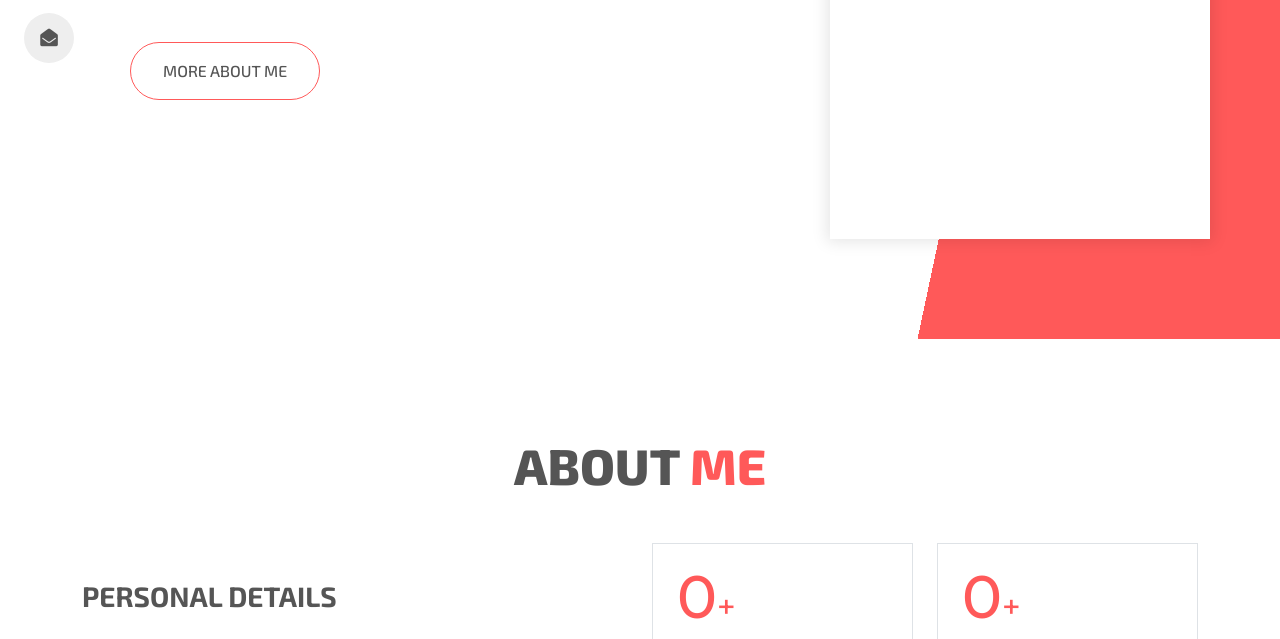
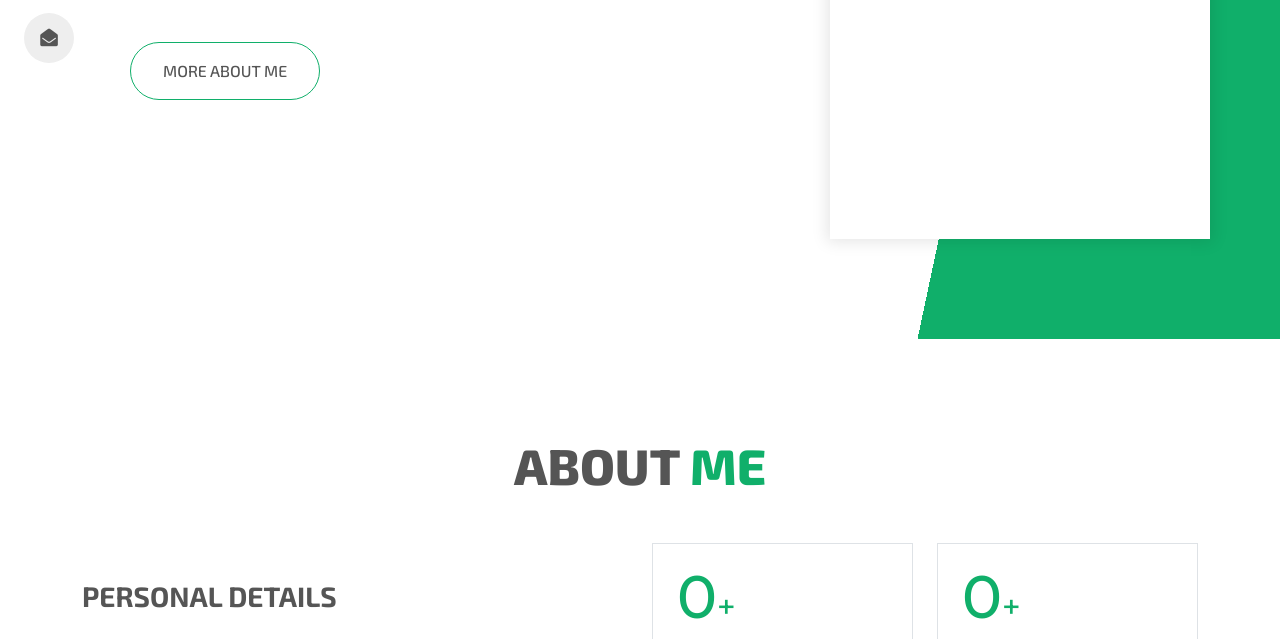
Before and after one commit to itarek99/my_folio, a website: page index.html in a window 1280 px wide. Shown: the part 461-1100 px from the top of the page. Drawn offline with nearby package versions, Linux system fonts and the light colour scheme.

Commit message:
test complete

```diff
--- a/scss/main.scss
+++ b/scss/main.scss
@@ -1,4 +1,4 @@
-$primary: #FF5959;
+$primary: #10af6a;
 $secondary: #555;
 $body-color: #666;
 
```
Also changed, not shown: css/main.css.
